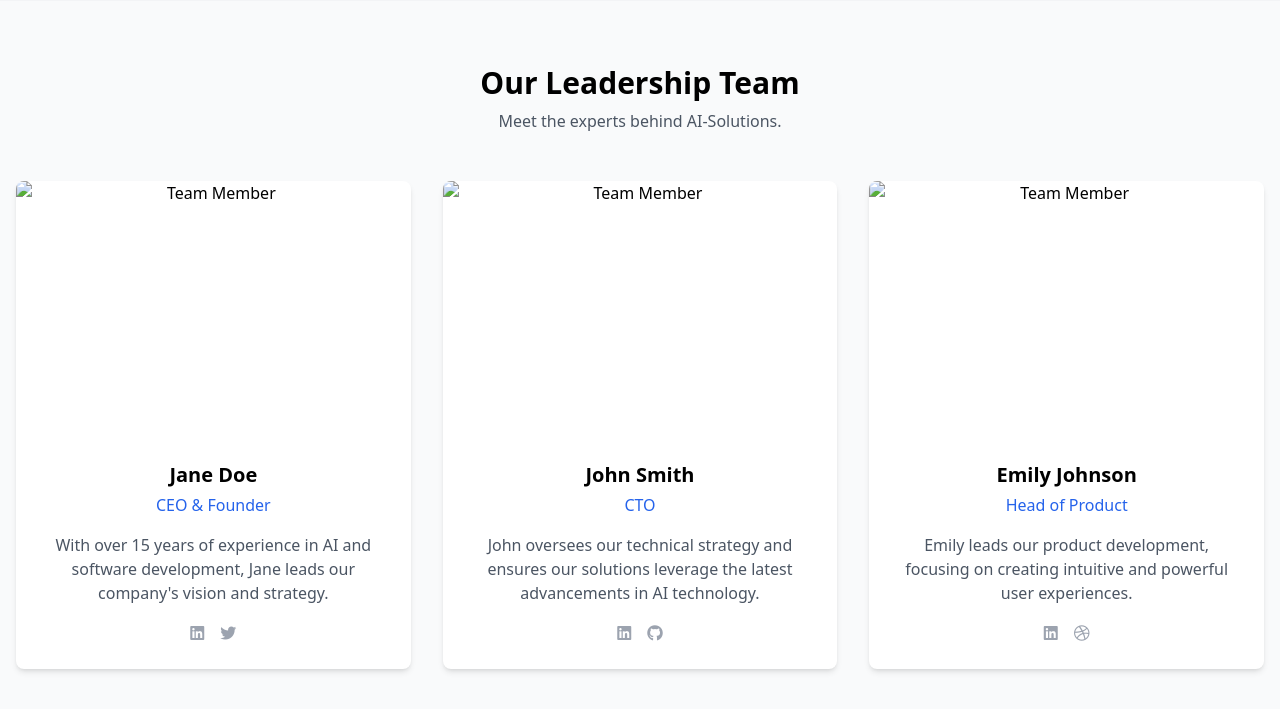
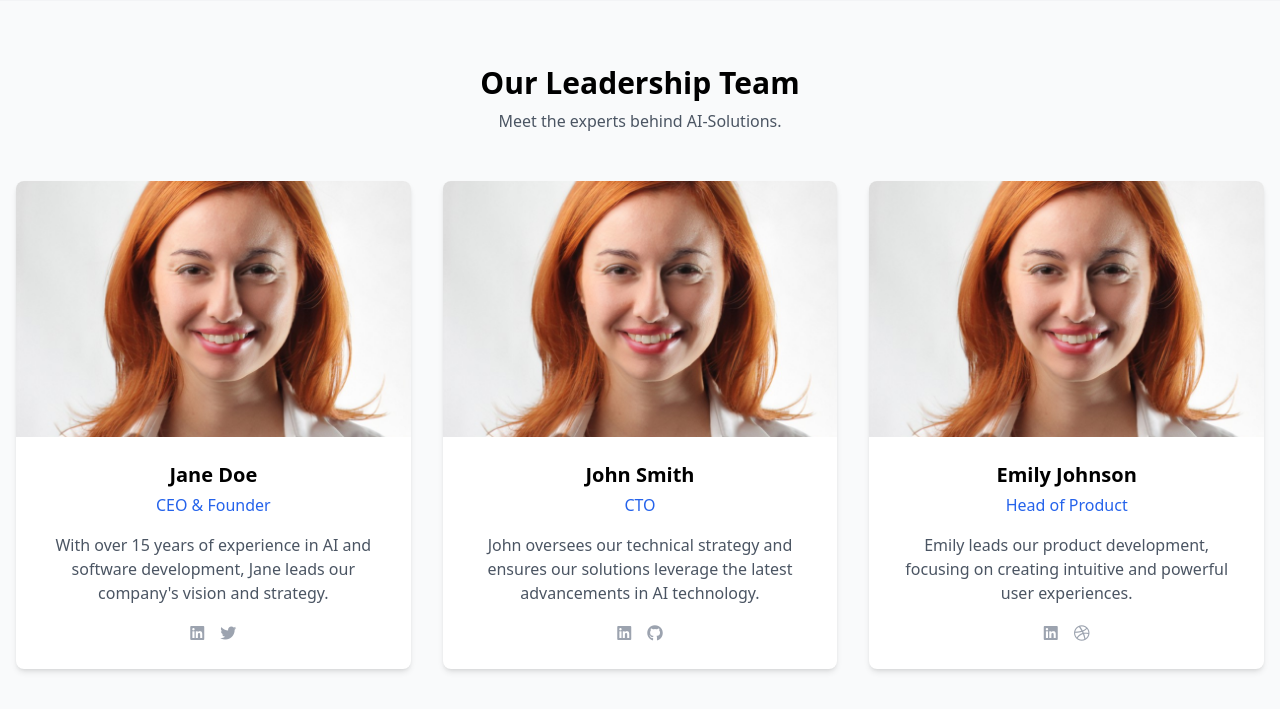
Before and after one commit to PetrJoe/ai-solution-project, a Django app: page /about/ in a window 1280 px wide. Shown: the part 1463-2172 px from the top of the page. Run offline with Django 5.2, Linux system fonts and the light colour scheme; some libraries are stand-ins or nearby versions.

Commit message:
Implement code changes to enhance functionality and improve performance

```diff
--- a/templates/core/about.html
+++ b/templates/core/about.html
@@ -28,7 +28,7 @@
                 </p>
             </div>
             <div class="md:w-1/2">
-                <img src="https://via.placeholder.com/600x400" alt="Our Story" class="rounded-lg shadow-xl">
+                <img src="https://th.bing.com/th/id/OIP.JFK8L92tnlRxKNV1fSySkAAAAA?rs=1&pid=ImgDetMain" alt="Our Story" class="rounded-lg shadow-xl">
             </div>
         </div>
     </div>
@@ -81,7 +81,7 @@
         <div class="grid grid-cols-1 md:grid-cols-3 gap-8">
             <!-- Team Member 1 -->
             <div class="bg-white rounded-lg shadow-md overflow-hidden text-center">
-                <img src="https://via.placeholder.com/300x300" alt="Team Member" class="w-full h-64 object-cover">
+                <img src="/media/R.jpeg" alt="Team Member" class="w-full h-64 object-cover">
                 <div class="p-6">
                     <h3 class="text-xl font-bold mb-1">Jane Doe</h3>
                     <p class="text-blue-600 mb-4">CEO & Founder</p>
@@ -95,7 +95,7 @@
 
             <!-- Team Member 2 -->
             <div class="bg-white rounded-lg shadow-md overflow-hidden text-center">
-                <img src="https://via.placeholder.com/300x300" alt="Team Member" class="w-full h-64 object-cover">
+                <img src="/media/R.jpeg" alt="Team Member" class="w-full h-64 object-cover">
                 <div class="p-6">
                     <h3 class="text-xl font-bold mb-1">John Smith</h3>
                     <p class="text-blue-600 mb-4">CTO</p>
@@ -109,7 +109,7 @@
 
             <!-- Team Member 3 -->
             <div class="bg-white rounded-lg shadow-md overflow-hidden text-center">
-                <img src="https://via.placeholder.com/300x300" alt="Team Member" class="w-full h-64 object-cover">
+                <img src="/media/R.jpeg" alt="Team Member" class="w-full h-64 object-cover">
                 <div class="p-6">
                     <h3 class="text-xl font-bold mb-1">Emily Johnson</h3>
                     <p class="text-blue-600 mb-4">Head of Product</p>
--- a/templates/core/home.html
+++ b/templates/core/home.html
@@ -16,7 +16,7 @@
                 </div>
             </div>
             <div class="md:w-1/2">
-                <img src="https://images.pexels.com/photos/355952/pexels-photo-355952.jpeg?auto=compress&cs=tinysrgb&w=600&h=400&dpr=1" alt="AI Solutions" class="rounded-lg shadow-xl rounded-3xl">
+                <img src="https://th.bing.com/th/id/R.2e947d969850d4edaf5f1c24d3b45cd0?rik=xExpjutxEvAGdQ&pid=ImgRaw&r=0?auto=compress&cs=tinysrgb&w=600&h=400&dpr=1" alt="AI Solutions" class="rounded-lg shadow-xl rounded-3xl">
             </div>
         </div>
     </div>
@@ -110,7 +110,7 @@
                 {% if event.image %}
                 <img src="{{ event.image.url }}" alt="{{ event.title }}" class="w-full h-48 object-cover">
                 {% else %}
-                <img src="https://via.placeholder.com/400x200" alt="{{ event.title }}" class="w-full h-48 object-cover">
+                <img src="/media/R.jpeg" alt="{{ event.title }}" class="w-full h-48 object-cover">
                 {% endif %}
                 <div class="p-6">
                     <div class="flex items-center mb-4">
--- a/templates/core/solutions.html
+++ b/templates/core/solutions.html
@@ -57,7 +57,7 @@
                     </div>
                 </div>
                 <div class="md:w-1/3">
-                    <img src="https://via.placeholder.com/400x300" alt="Custom Solutions" class="rounded-lg shadow-md">
+                    <img src="https://3.bp.blogspot.com/-nQOHYexlI74/U1epomo7voI/AAAAAAAAAhs/ql3X2LhBOAc/s1600/Solutions.jpg" alt="Custom Solutions" class="rounded-lg shadow-md">
                 </div>
             </div>
         </div>
```
Also changed, not shown: media/R.jpeg (added).
